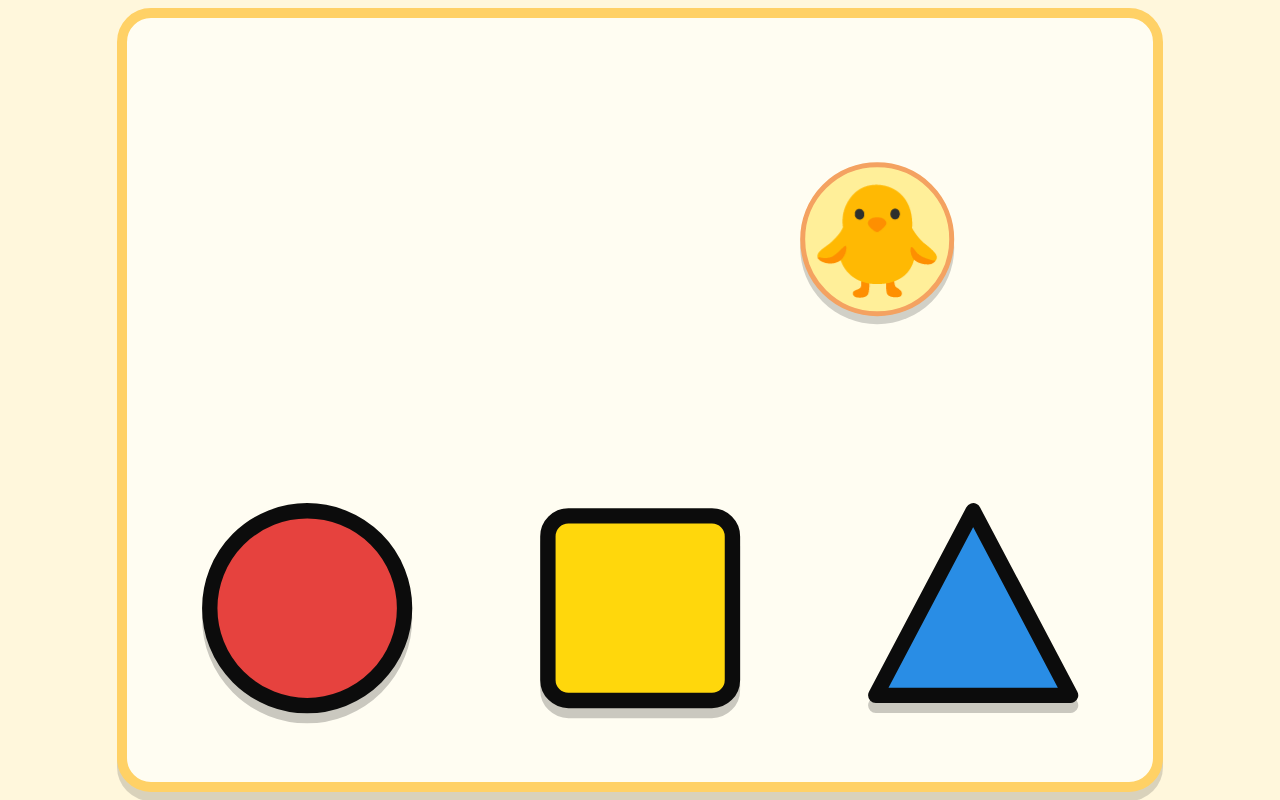
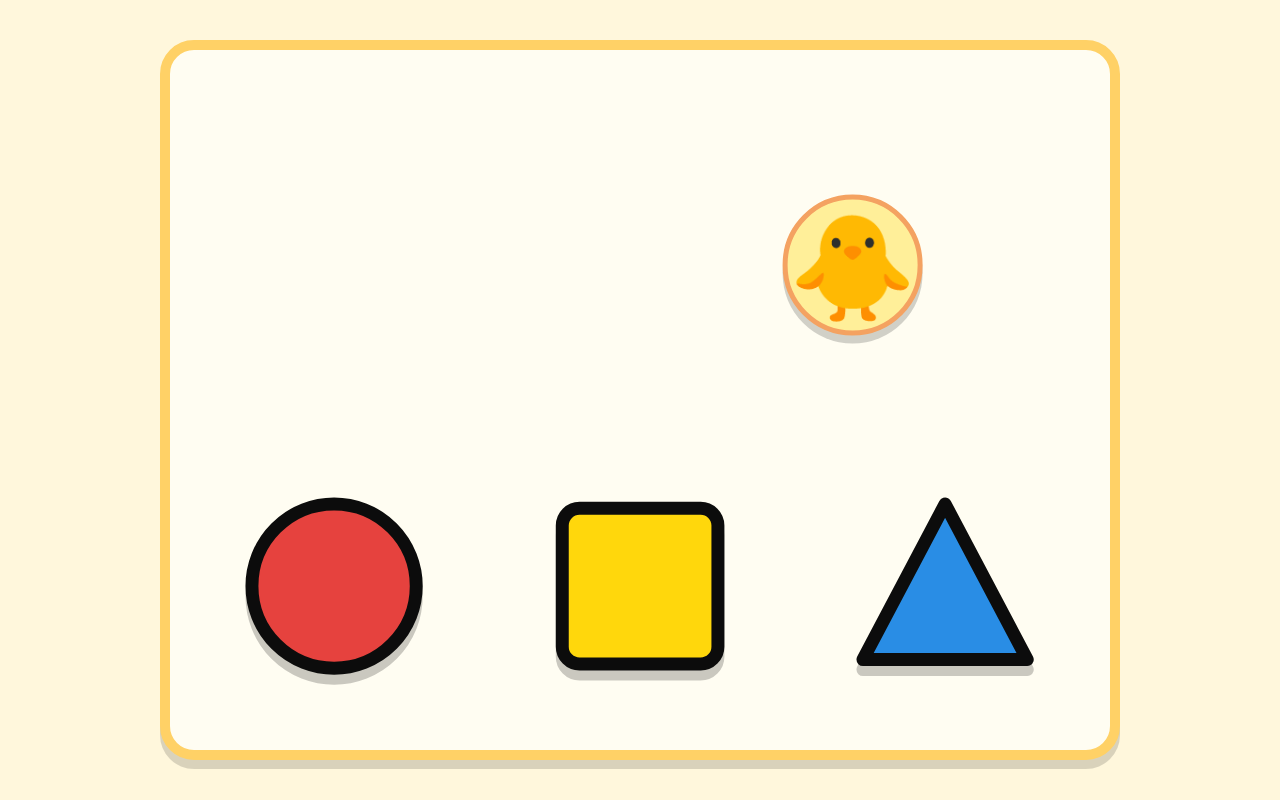
Before and after one commit to abcyn4/Kakurenbo, a plain HTML site: page index.html in a window 1280 px wide. Both pictures are taken after a click on the element "ひよこ". Drawn offline with Linux system fonts and the light colour scheme.

Commit message:
Update index.html

```diff
--- a/index.html
+++ b/index.html
@@ -35,13 +35,18 @@
       display: flex;
       align-items: center;
       justify-content: center;
-      padding: 6px;
+
+      /* HDMI出力・テレビ表示で見切れないように四方の余白を広めにする */
+      padding: clamp(28px, 4vw, 56px);
     }
 
     #game {
       position: relative;
-      width: min(98vw, calc(98vh * 4 / 3), 1300px);
+
+      /* テレビ出力時に端が切れにくいよう、画面いっぱいにしすぎない */
+      width: min(90vw, calc(90vh * 4 / 3), 1180px);
       aspect-ratio: 4 / 3;
+
       background: #fffdf2;
       border: 10px solid #ffd166;
       border-radius: 34px;
@@ -54,7 +59,7 @@
       left: 50%;
       top: 30%;
       transform: translate(-50%, -50%);
-      font-size: clamp(230px, 34vw, 500px);
+      font-size: clamp(210px, 30vw, 450px);
       line-height: 1;
       z-index: 30;
       display: none;
@@ -69,17 +74,17 @@
     #target {
       position: absolute;
       left: 50%;
-      top: 16%;
+      top: 18%;
       transform: translate(-50%, -50%);
-      width: clamp(100px, 12vw, 175px);
-      height: clamp(100px, 12vw, 175px);
+      width: clamp(90px, 11vw, 160px);
+      height: clamp(90px, 11vw, 160px);
       border-radius: 50%;
       background: #ffef99;
       border: 5px solid #f4a261;
       display: flex;
       align-items: center;
       justify-content: center;
-      font-size: clamp(64px, 8.5vw, 124px);
+      font-size: clamp(58px, 8vw, 112px);
       box-shadow: 0 8px 0 rgba(0,0,0,0.18);
       z-index: 5;
       cursor: pointer;
@@ -94,8 +99,8 @@
 
     .obstacle {
       position: absolute;
-      bottom: 6%;
-      width: 25%;
+      bottom: 8%;
+      width: 23%;
       aspect-ratio: 1 / 1;
       border: 0;
       background: transparent;
@@ -111,9 +116,9 @@
       transform: translateY(5px);
     }
 
-    #ob0 { left: 5%; }
-    #ob1 { left: 37.5%; }
-    #ob2 { left: 70%; }
+    #ob0 { left: 6%; }
+    #ob1 { left: 38.5%; }
+    #ob2 { left: 71%; }
 
     .shapeSvg {
       width: 100%;
@@ -286,12 +291,20 @@
       const gameRect = game.getBoundingClientRect();
       const targetSize = target.offsetWidth;
 
-      const minX = 18;
-      const maxX = gameRect.width - 18;
-      const minY = 80;
-      const maxY = gameRect.height * 0.55;
+      /*
+        ひよこが端で見切れないように、
+        ひよこの半径＋余白を確保して動かす
+      */
+      const safeMargin = 28;
+      const halfTarget = targetSize / 2;
 
-      const x = random(minX + targetSize / 2, maxX - targetSize / 2);
+      const minX = halfTarget + safeMargin;
+      const maxX = gameRect.width - halfTarget - safeMargin;
+
+      const minY = halfTarget + safeMargin;
+      const maxY = gameRect.height * 0.54;
+
+      const x = random(minX, maxX);
       const y = random(minY, maxY);
 
       target.style.left = x + "px";
@@ -356,7 +369,7 @@
       hiddenIndex = null;
 
       target.style.left = "50%";
-      target.style.top = "16%";
+      target.style.top = "18%";
       target.style.opacity = "1";
       target.style.pointerEvents = "auto";
 
```
